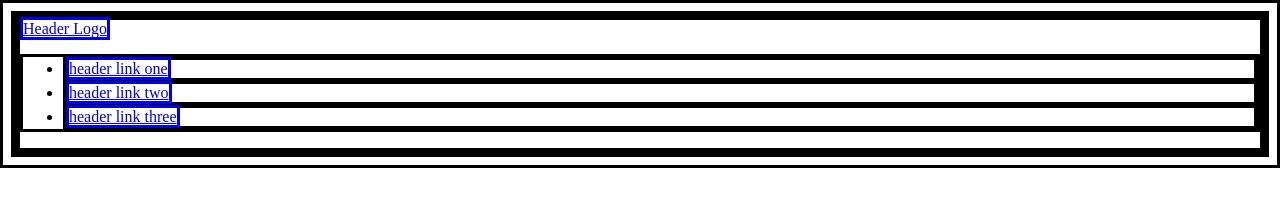
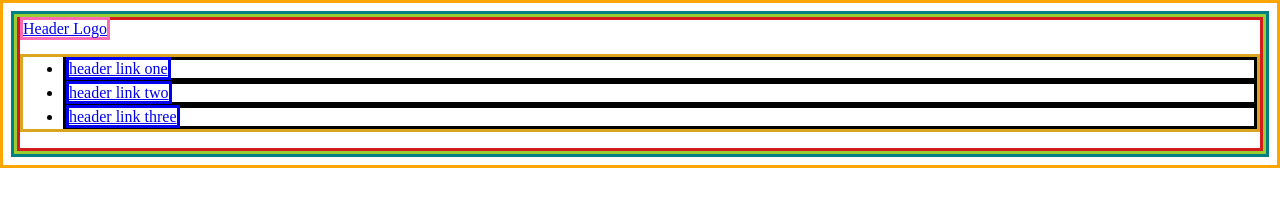
Before and after one commit to p-stevenson/odin-landing-page, a plain HTML site: page index.html in a window 1280 px wide. Drawn offline with Linux system fonts and the light colour scheme.

Commit message:
add border colors to header elements

```diff
--- a/style.css
+++ b/style.css
@@ -2,3 +2,27 @@
     border: solid;
     box-sizing: border-box;
 }
+
+html {
+    border-color: orange;
+}
+
+body {
+    border-color: teal;
+}
+
+.wrapper {
+    border-color: yellowgreen;
+}
+
+header {
+    border-color: rgb(211, 28, 28);
+}
+
+header .logo {
+    border-color: hotpink;
+}
+
+header .header-right {
+    border-color: goldenrod;
+}
```
